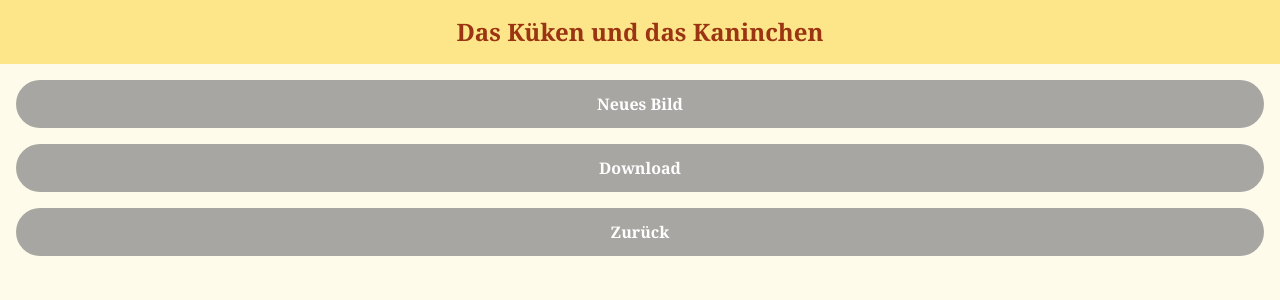
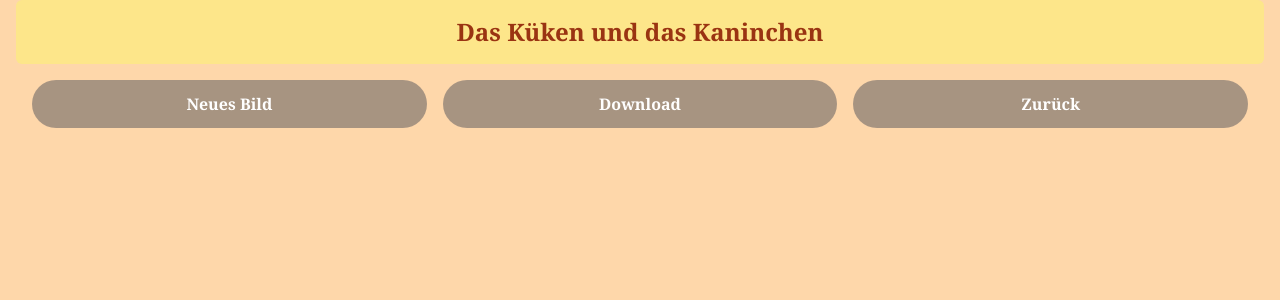
Before and after one commit to Fredmpk/chicknrabbit, a React (Vite) app: page /photo/1 in a window 1280 px wide. Shown: the top 300 px of the page. Built offline with nearby package versions, Linux system fonts and the light colour scheme.

Commit message:
added new array logic: random array instead of random photo and adjusted design

```diff
--- a/src/components/Header.tsx
+++ b/src/components/Header.tsx
@@ -1,7 +1,7 @@
 export function Header() {
   return (
-    <header className="bg-amber-200 text-orange-800 py-4 px-4">
-      <h1 className="text-2xl font-bold text-center font-serif">
+    <header className="bg-amber-200 text-orange-800 py-4 px-4 rounded-md">
+      <h1 className="bg-amber-200 text-2xl font-bold text-center font-serif">
         Das Küken und das Kaninchen
       </h1>
     </header>
--- a/src/components/PhotoDisplay.tsx
+++ b/src/components/PhotoDisplay.tsx
@@ -5,43 +5,64 @@ type PhotoDisplayProps = {
   category: string;
   photos: Photo[];
   onPhotoChange: (photo: Photo | null) => void;
+  refreshKey: number;
 };
 
 export function PhotoDisplay({
   category,
   photos,
   onPhotoChange,
+  refreshKey,
 }: PhotoDisplayProps) {
-  const [currentPhoto, setCurrentPhoto] = useState<Photo | null>(null);
+  const [randomizedPhotos, setRandomizedPhotos] = useState<Photo[]>([]);
+  const [currentIndex, setCurrentIndex] = useState(0);
+  const [message, setMessage] = useState("");
 
-  const selectRandomPhoto = useCallback(() => {
+  const shufflePhotos = useCallback(() => {
     const filteredPhotos =
       category === "Zufällig"
         ? photos
         : photos.filter((photo) => photo.category === category);
-
-    const randomPhoto =
-      filteredPhotos[Math.floor(Math.random() * filteredPhotos.length)];
-    setCurrentPhoto(randomPhoto);
-    onPhotoChange(randomPhoto);
-  }, [category, photos, onPhotoChange]);
+    const shuffled = [...filteredPhotos].sort(() => Math.random() - 0.5);
+    setRandomizedPhotos(shuffled);
+    setCurrentIndex(0);
+    setMessage("");
+  }, [category, photos]);
 
   useEffect(() => {
-    selectRandomPhoto();
-  }, [selectRandomPhoto]);
+    shufflePhotos();
+  }, [shufflePhotos, category]); // Only reshuffle when category changes
 
-  if (!currentPhoto) return null;
+  useEffect(() => {
+    if (randomizedPhotos.length > 0) {
+      onPhotoChange(randomizedPhotos[currentIndex]);
+      if (currentIndex >= randomizedPhotos.length - 1) {
+        setMessage("Du hast alle Bilder in dieser Kategorie gesehen!");
+      } else {
+        setMessage("");
+      }
+    }
+  }, [currentIndex, randomizedPhotos, onPhotoChange]);
+
+  useEffect(() => {
+    // Advance to next photo when refreshKey changes
+    if (randomizedPhotos.length > 0) {
+      setCurrentIndex((prevIndex) => (prevIndex + 1) % randomizedPhotos.length);
+    }
+  }, [refreshKey, randomizedPhotos.length]);
+
+  if (randomizedPhotos.length === 0) return null;
+
+  const currentPhoto = randomizedPhotos[currentIndex];
 
   return (
-    <div
-      className="w-full h-full flex items-center justify-center"
-      onClick={selectRandomPhoto}
-    >
+    <div className="flex flex-col items-center">
       <img
         src={currentPhoto.src}
         alt={currentPhoto.alt}
-        className="max-w-full max-h-full object-contain rounded-lg shadow-lg cursor-pointer"
+        className="max-w-full h-auto"
       />
+      {message && <p className="mt-4 text-center text-green-500">{message}</p>}
     </div>
   );
 }
--- a/src/components/PhotoPage.tsx
+++ b/src/components/PhotoPage.tsx
@@ -30,27 +30,19 @@ export function PhotoPage() {
   };
 
   return (
-    <div className="min-h-screen bg-amber-50 flex flex-col">
+    <div className="container mx-auto px-4 bg-orange-200">
       <Header />
-      <div className="flex-grow flex flex-col p-4">
-        <Button onClick={handleNewPhotoClick} className="mb-4">
-          Neues Bild
-        </Button>
-        <Button onClick={handleDownload} className="mb-4">
-          Download
-        </Button>
-        <Button onClick={() => navigate("/")} className="mb-4">
-          Zurück
-        </Button>
-        <div className="flex-grow flex items-center justify-center">
-          <PhotoDisplay
-            key={refreshKey}
-            category={category || ""}
-            photos={photos}
-            onPhotoChange={setCurrentPhoto}
-          />
-        </div>
+      <div className="flex justify-center m-4 space-x-4">
+        <Button onClick={handleNewPhotoClick}>Neues Bild</Button>
+        <Button onClick={handleDownload}>Download</Button>
+        <Button onClick={() => navigate("/")}>Zurück</Button>
       </div>
+      <PhotoDisplay
+        category={category || "Zufällig"}
+        photos={photos}
+        onPhotoChange={setCurrentPhoto}
+        refreshKey={refreshKey}
+      />
     </div>
   );
 }
--- a/src/index.css
+++ b/src/index.css
@@ -15,3 +15,7 @@ img {
   -webkit-user-select: none;
   -ms-user-select: none;
 }
+
+* {background-color:
+  rgb(254, 215, 170)
+  ;}
```
